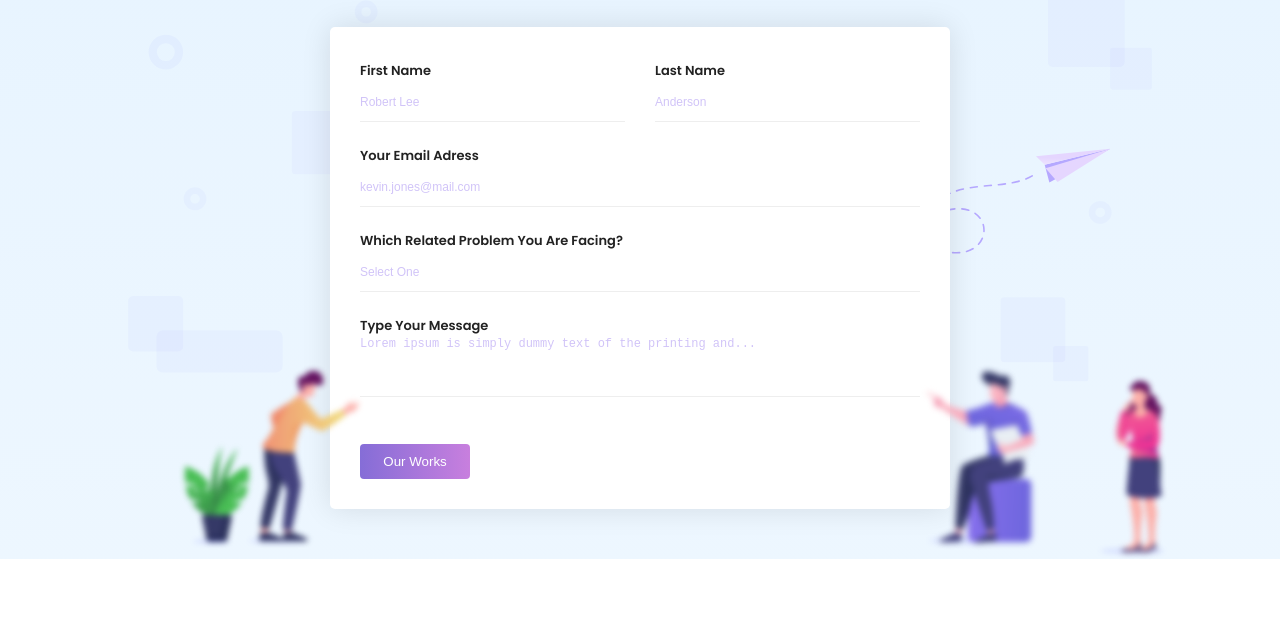
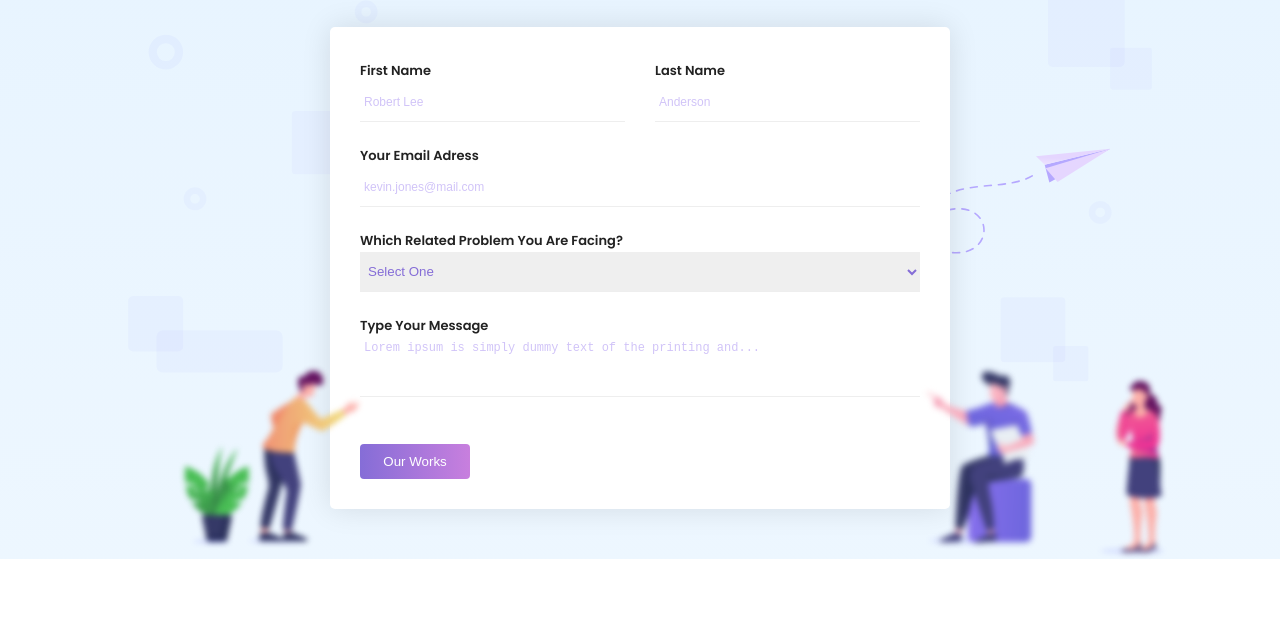
Before and after one commit to HigorDenomar/gotech-free, a plain HTML site: page index.html in a window 1280 px wide. Shown: the part 1921-2558 px from the top of the page. Drawn offline with Linux system fonts and the light colour scheme.

Commit message:
finished site

```diff
--- a/index.html
+++ b/index.html
@@ -33,7 +33,7 @@
         <div class="search-box">
           <input
             placeholder="Search Here"
-            type="text"
+            type="search"
             name="search"
             id="search"
           >
@@ -127,7 +127,19 @@
 
         <div class="input-block">
           <label for="problem">Which Related Problem You Are Facing?</label>
-          <input required type="" name="problem" id="problem" placeholder="Select One">
+
+          <select
+            required
+            name="problem"
+            id="problem"
+            aria-placeholder="Select One"
+          >
+            <option disabled selected value="">Select One</option>
+            <option value="01">01</option>
+            <option value="02">02</option>
+            <option value="03">03</option>
+            <option value="04">04</option>
+          </select>
         </div>
 
         <div class="input-block">
--- a/style.css
+++ b/style.css
@@ -387,7 +387,9 @@ div.form-container form.form .input-block label {
   font-size: 1.3rem;
 }
 
-div.form-container form.form .input-block input, textarea {
+div.form-container form.form .input-block input,
+textarea,
+select {
   width: 100%;
   height: 40px;
   margin-bottom: 20px;
@@ -395,6 +397,8 @@ div.form-container form.form .input-block input, textarea {
   border-bottom: #eee 1px solid;
   outline: none;
   transition: 0.3s;
+  padding: 4px;
+  color: var(--primary-color);
 }
 
 div.form-container form.form .input-block textarea {
@@ -1044,8 +1048,6 @@ footer #container .images img.img-x {
   }
 }
 
-
-
 /* general settings */
 
 ::placeholder {
```
